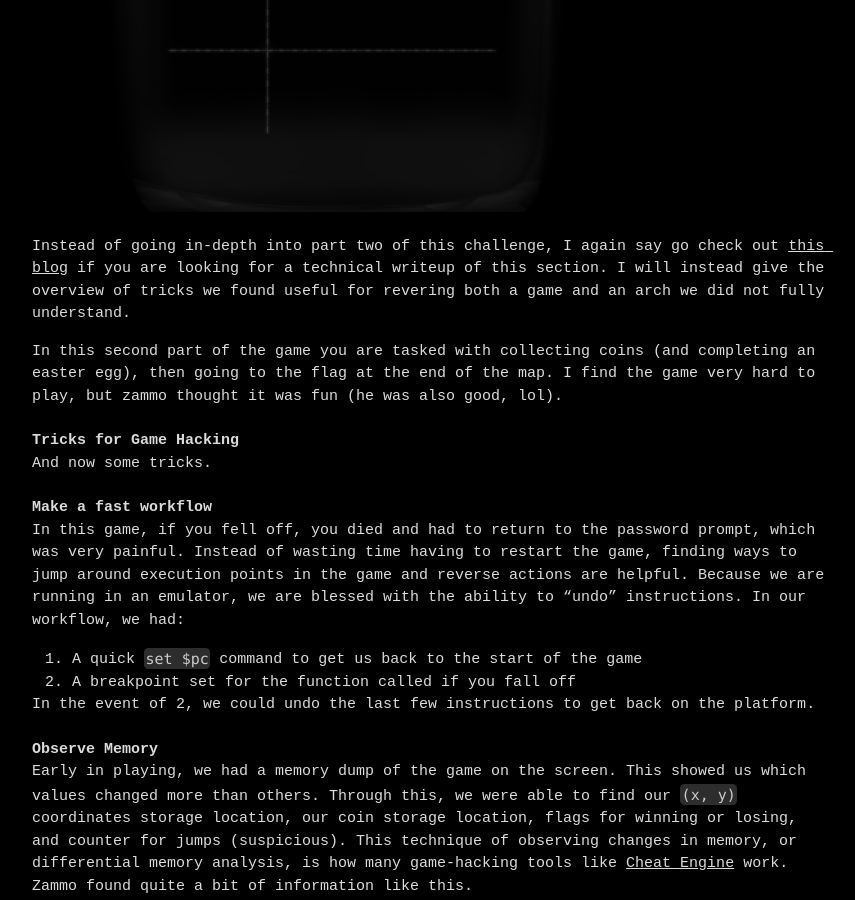
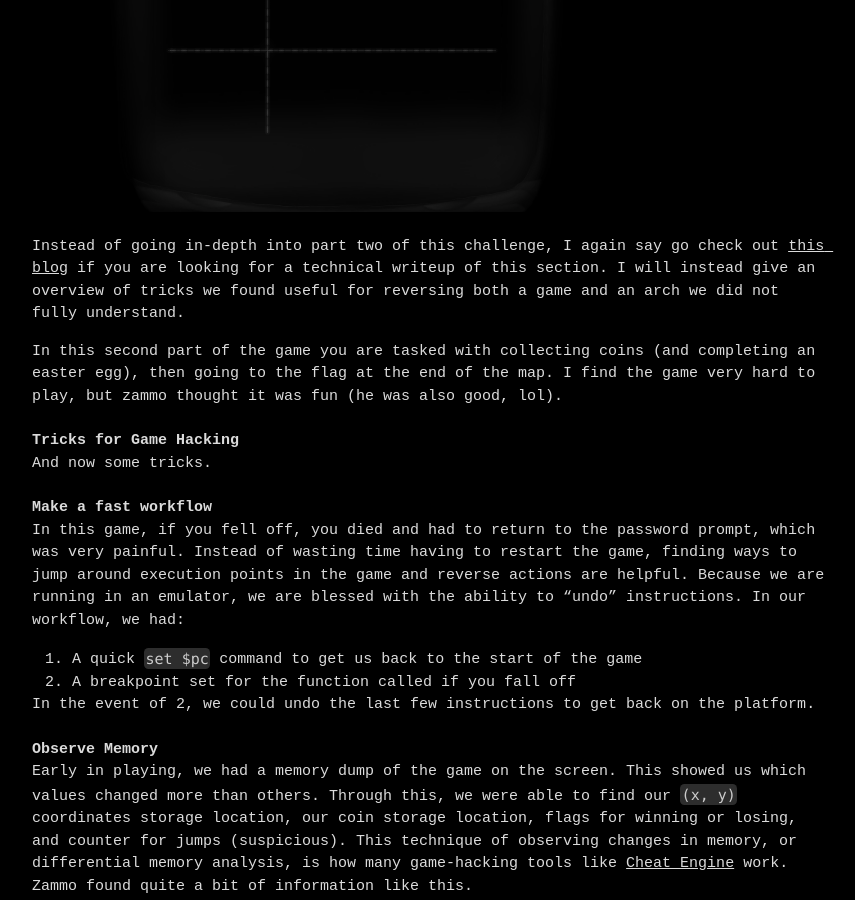
Before and after one commit to mahaloz/mahaloz.re, a Jekyll site: the page built from _posts/2022-09-23-0ctf22-rev.md, in a window 1280 px wide and 900 px high, scrolled down 6831 px. Shown: the whole window, without its empty margins (208-1063 px from the left). Built offline with Jekyll 4.4.1, drawn with Linux system fonts in a browser that asks for light colours.

Commit message:
fix typo

```diff
--- a/_posts/2022-09-23-0ctf22-rev.md
+++ b/_posts/2022-09-23-0ctf22-rev.md
@@ -141,7 +141,7 @@ I think the noteworthy takeaway from this section of the challenge was that **mo
 After you get the password, you get to the second part of the game:
 ![]({{ site.baseurl }}/assets/images/0ctf22-rev/pic4.png)
 
-Instead of going in-depth into part two of this challenge, I again say go check out [this blog](https://nevesnunes.github.io/blog/2022/09/19/CTF-Writeup-0CTF-2022-vintage-part1+2.html#part-2) if you are looking for a technical writeup of this section. I will instead give the overview of tricks we found useful for revering both a game and an arch we did not fully understand.
+Instead of going in-depth into part two of this challenge, I again say go check out [this blog](https://nevesnunes.github.io/blog/2022/09/19/CTF-Writeup-0CTF-2022-vintage-part1+2.html#part-2) if you are looking for a technical writeup of this section. I will instead give an overview of tricks we found useful for reversing both a game and an arch we did not fully understand.
 
 In this second part of the game you are tasked with collecting coins (and completing an easter egg), then going to the flag at the end of the map. I find the game very hard to play, but zammo thought it was fun (he was also good, lol).
 
```
